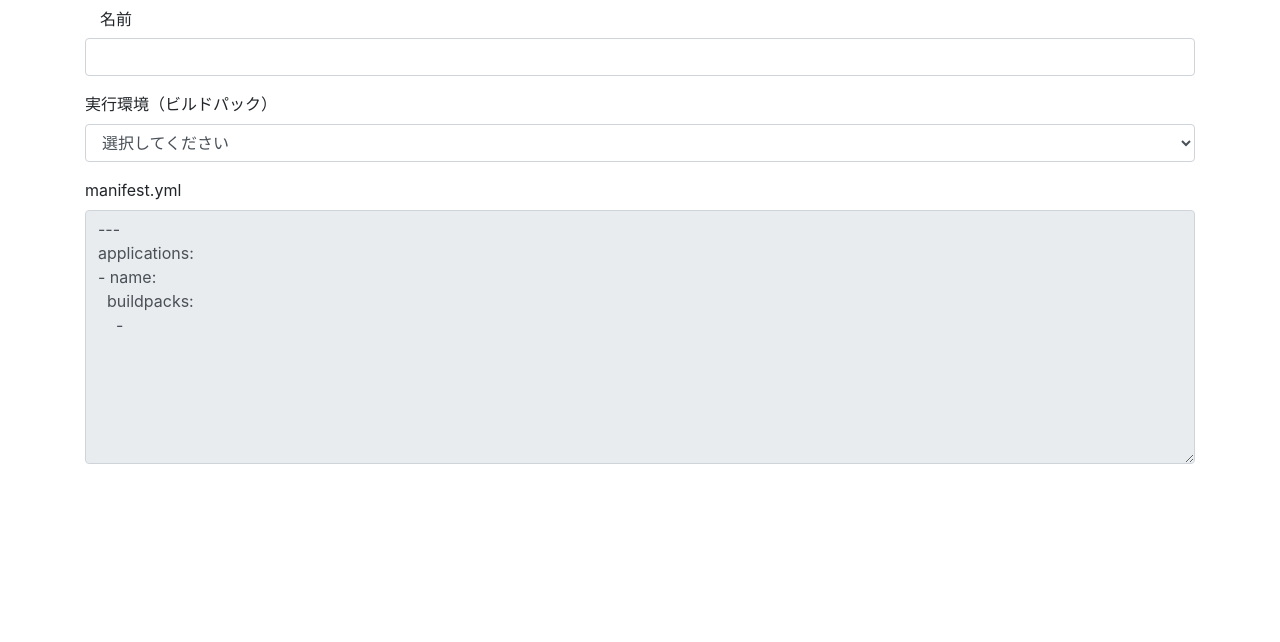
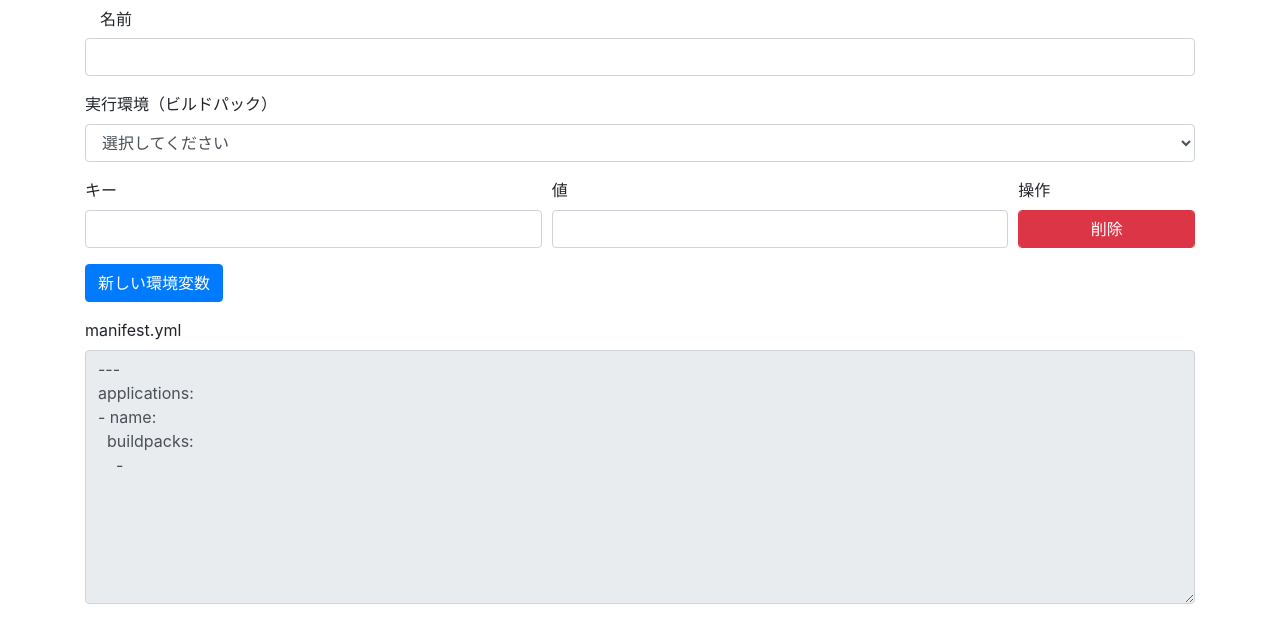
Before and after one commit to miyohide/mfgenerator, a Vue app: page / in a window 1280 px wide. Shown: the top 642 px of the page. Built offline with nearby package versions, Linux system fonts and the light colour scheme.

Commit message:
add env area

```diff
--- a/src/components/ManifestForm.vue
+++ b/src/components/ManifestForm.vue
@@ -1,6 +1,5 @@
 <template>
     <div class="form-container container">
-        <form>
         <div class="form-group">
             <label for="appName" class="col-form-label col-sm-2">名前</label>
             <input v-model="appName" id="appName" type="text" class="form-control">
@@ -14,12 +13,28 @@
                 <option>その他</option>
             </select>
         </div>
+        <div v-for="(env, index) in envs" v-bind:key="index" class="form-row">
+            <div class="form-group col-md-5">
+                <label>キー</label>
+                <input type="text" v-model="env.key" class="form-control">
+            </div>
+            <div class="form-group col-md-5">
+                <label>値</label>
+                <input type="text" v-model="env.val" class="form-control">
+            </div>
+            <div class="form-group col-md-2">
+                <label>操作</label>
+                <button class="btn btn-danger form-control">削除</button>
+            </div>
+        </div>
+        <div class="form-group">
+            <button class="btn btn-primary" @click="addEnv">新しい環境変数</button>
+        </div>
         <div class="form-group">
             <label for="manifest">manifest.yml</label>
             <textarea v-model="manifest" name="manifest" id="manifest" cols="30" rows="10" class="form-control"
                       readonly></textarea>
         </div>
-        </form>
     </div>
 </template>
 
@@ -30,6 +45,9 @@
       return {
         appName: '',
         target: '',
+        envs: [
+          {key: '', val: ''}
+        ]
       }
     },
     computed: {
@@ -53,6 +71,9 @@
         rval.push('  buildpacks:')
         rval.push('    - ' + this.target)
         return rval
+      },
+      addEnv: function () {
+        this.envs.push({key: '', val: ''})
       }
     }
   }
```
Lines whose indentation alone changed are shown as unchanged.
